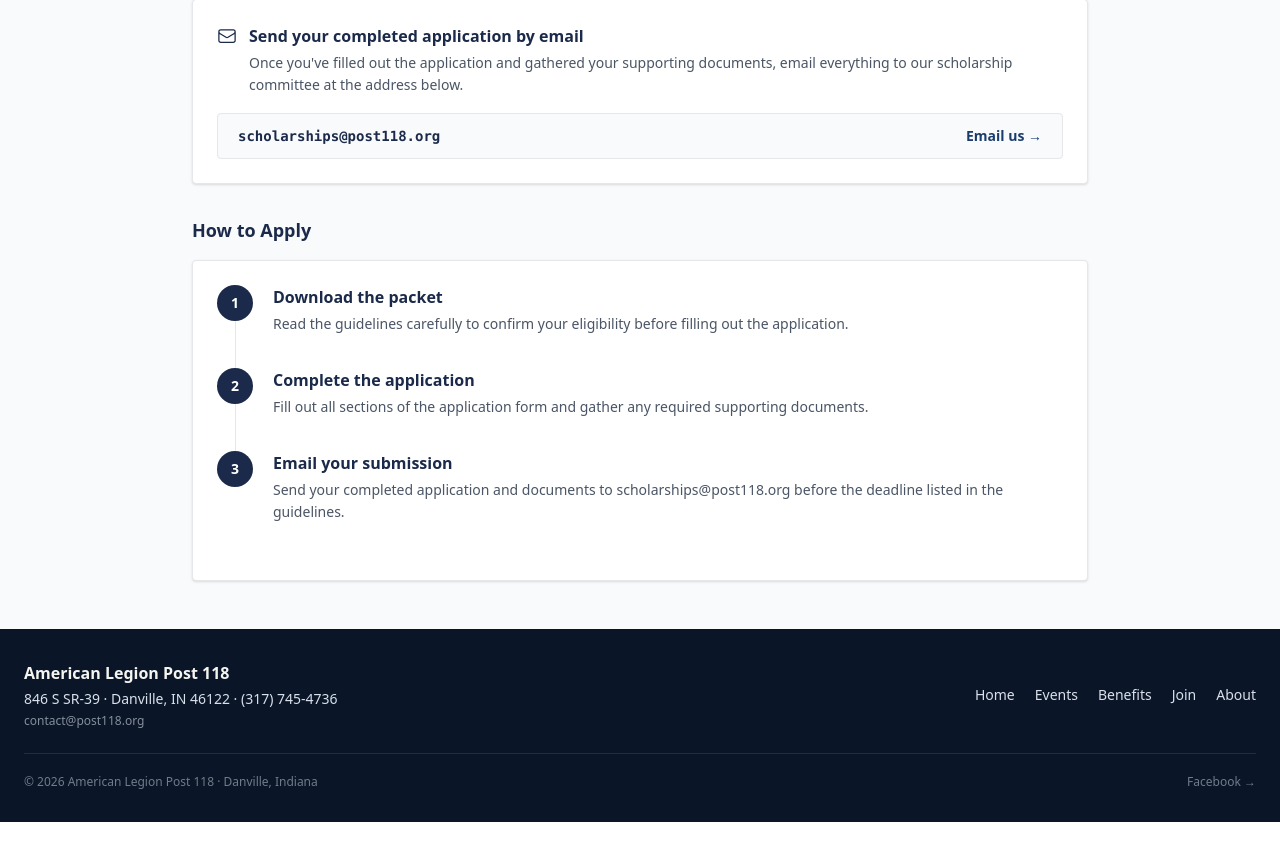
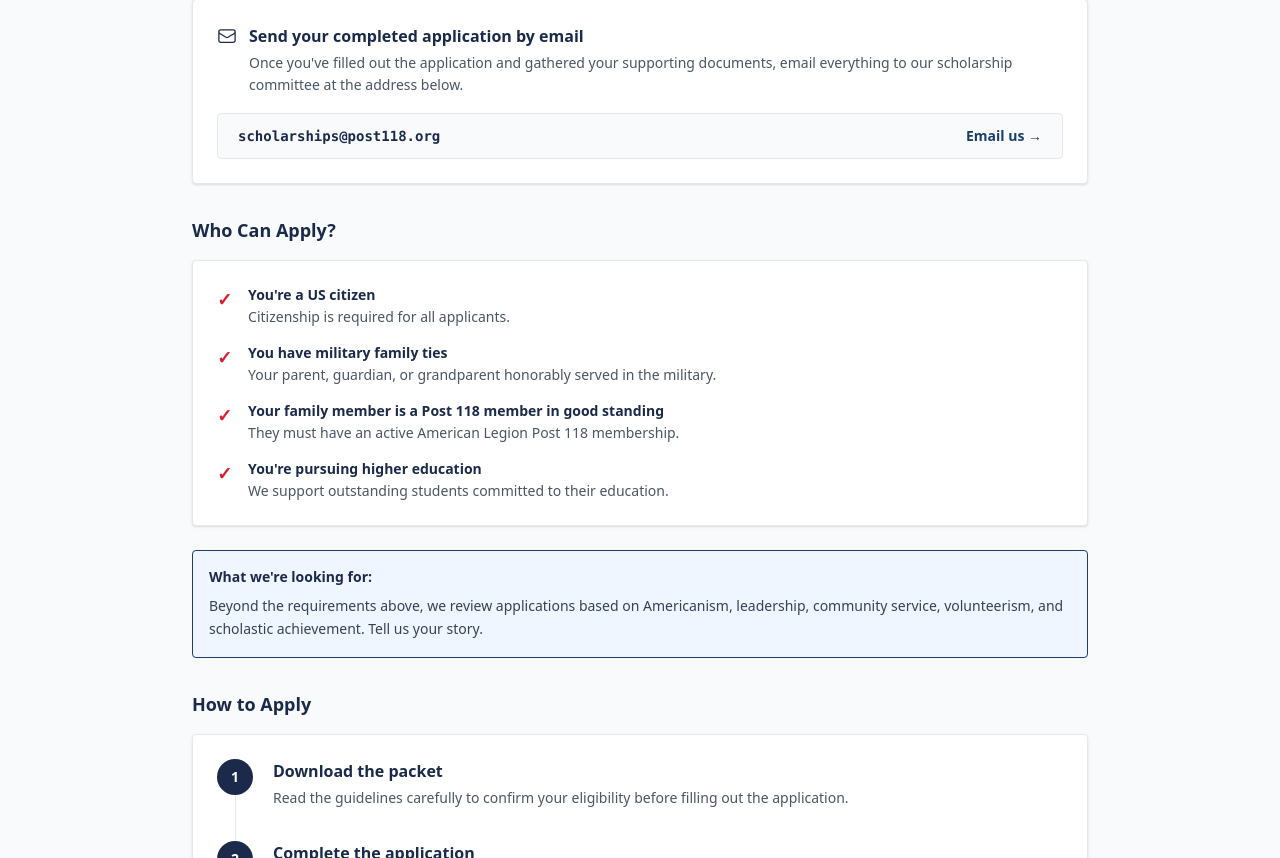
Before and after one commit to TenaciousDev/post118-org, a Next.js app: page /programs/scholarships in a window 1280 px wide. Shown: the part 653-1511 px from the top of the page. Before the commit the page ends 1475 px from the top, so only its background shows below. Built offline with nearby package versions, Linux system fonts and the light colour scheme.

Commit message:
Add Eligibility section to scholarships page

```diff
--- a/app/programs/scholarships/page.tsx
+++ b/app/programs/scholarships/page.tsx
@@ -150,6 +150,49 @@ export default function Scholarships() {
             </div>
           </div>
 
+          {/* ── Eligibility ──────────────────────────────── */}
+          <div>
+            <h2 className="text-lg font-bold text-legion-navy mb-4">Who Can Apply?</h2>
+            <div className="bg-white rounded border border-gray-200 shadow-sm p-6">
+              <ul className="space-y-4">
+                <li className="flex gap-4 items-start">
+                  <span className="text-legion-red font-bold text-lg shrink-0">✓</span>
+                  <div>
+                    <p className="font-semibold text-legion-navy text-sm mb-0.5">You&apos;re a US citizen</p>
+                    <p className="text-gray-600 text-sm">Citizenship is required for all applicants.</p>
+                  </div>
+                </li>
+                <li className="flex gap-4 items-start">
+                  <span className="text-legion-red font-bold text-lg shrink-0">✓</span>
+                  <div>
+                    <p className="font-semibold text-legion-navy text-sm mb-0.5">You have military family ties</p>
+                    <p className="text-gray-600 text-sm">Your parent, guardian, or grandparent honorably served in the military.</p>
+                  </div>
+                </li>
+                <li className="flex gap-4 items-start">
+                  <span className="text-legion-red font-bold text-lg shrink-0">✓</span>
+                  <div>
+                    <p className="font-semibold text-legion-navy text-sm mb-0.5">Your family member is a Post 118 member in good standing</p>
+                    <p className="text-gray-600 text-sm">They must have an active American Legion Post 118 membership.</p>
+                  </div>
+                </li>
+                <li className="flex gap-4 items-start">
+                  <span className="text-legion-red font-bold text-lg shrink-0">✓</span>
+                  <div>
+                    <p className="font-semibold text-legion-navy text-sm mb-0.5">You&apos;re pursuing higher education</p>
+                    <p className="text-gray-600 text-sm">We support outstanding students committed to their education.</p>
+                  </div>
+                </li>
+              </ul>
+            </div>
+            <div className="mt-6 p-4 bg-blue-50 border border-legion-blue rounded">
+              <p className="text-sm text-legion-navy font-semibold mb-2">What we&apos;re looking for:</p>
+              <p className="text-sm text-gray-700 leading-relaxed">
+                Beyond the requirements above, we review applications based on Americanism, leadership, community service, volunteerism, and scholastic achievement. Tell us your story.
+              </p>
+            </div>
+          </div>
+
           {/* ── How to Apply ─────────────────────────────── */}
           <div>
             <h2 className="text-lg font-bold text-legion-navy mb-4">How to Apply</h2>
```
